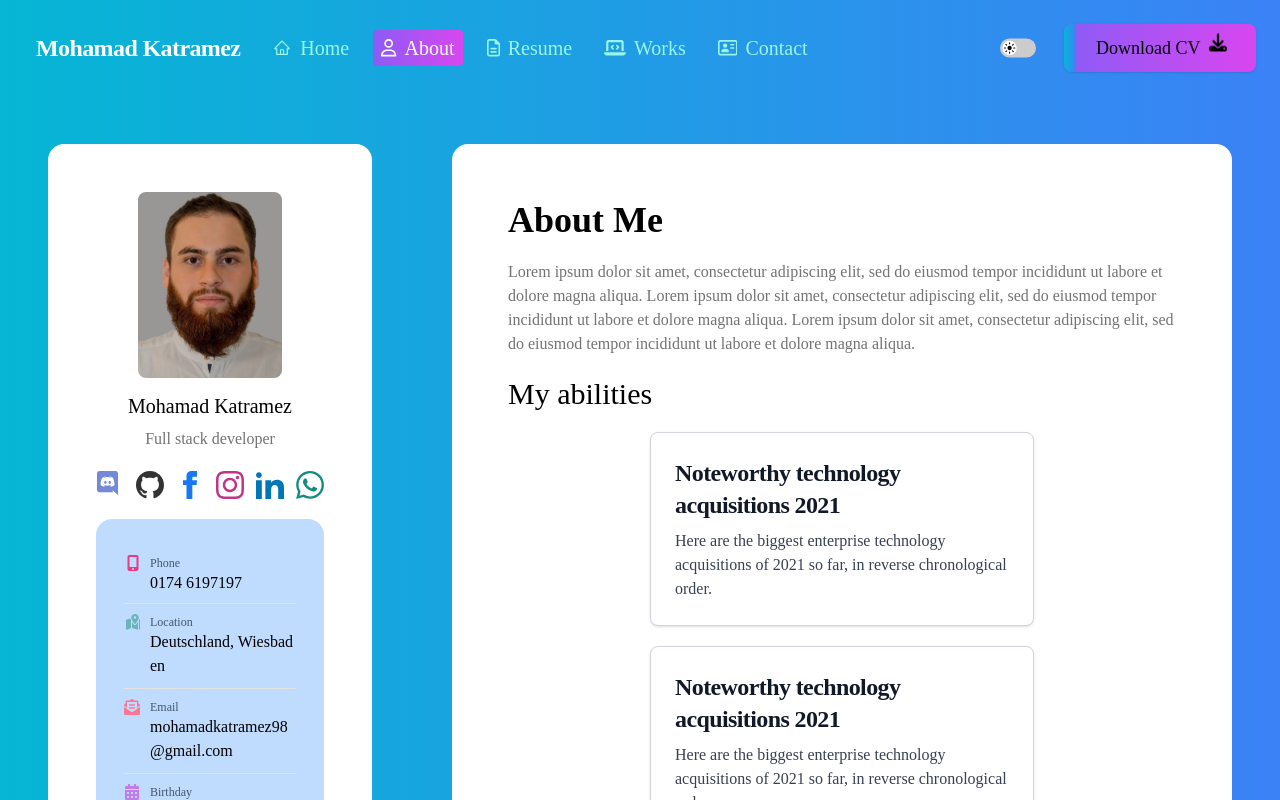
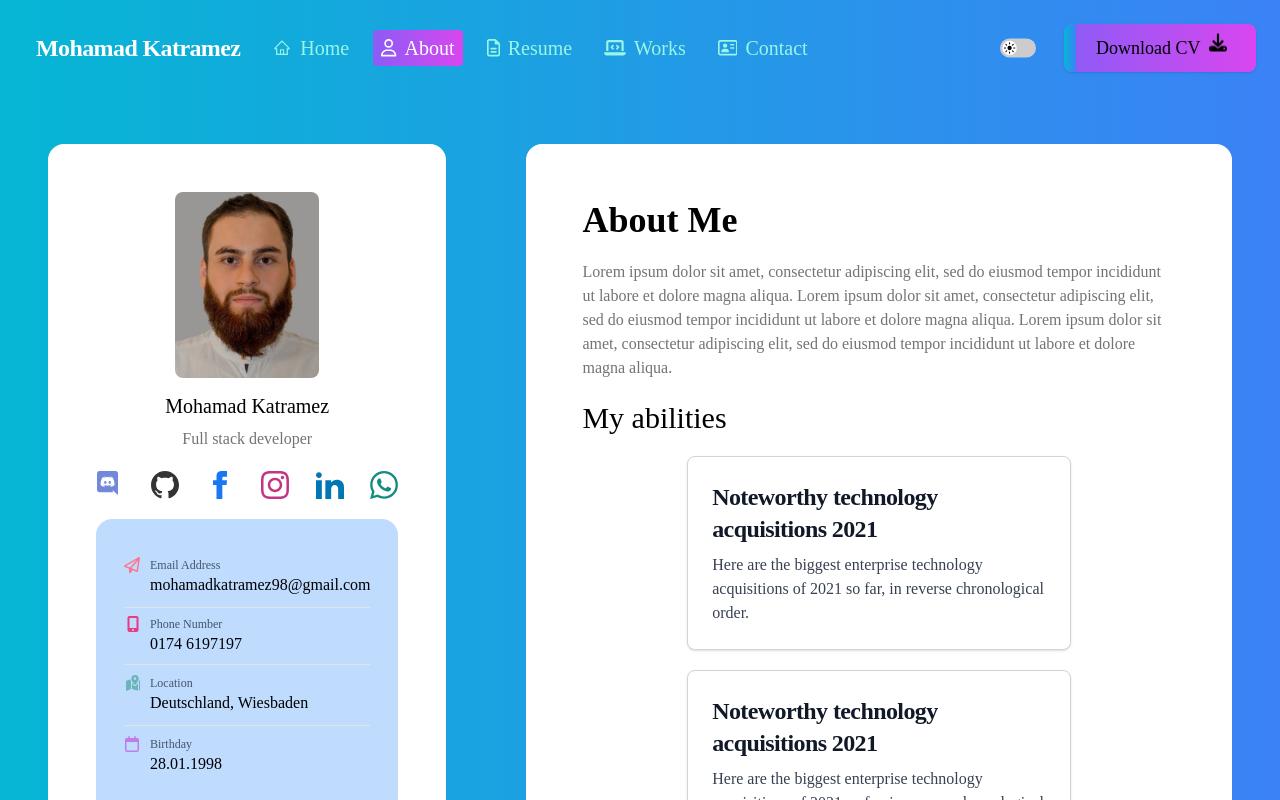
Before and after one commit to the1Lion/portfolio, a Vue app: page /about in a window 1280 px wide. Built offline with nearby package versions, Linux system fonts and the light colour scheme.

Commit message:
change style

```diff
--- a/src/components/Profile/ProfileContactInformation.vue
+++ b/src/components/Profile/ProfileContactInformation.vue
@@ -5,10 +5,28 @@ export default {
 </script>
 
 <template>
-  <div class="p-7 rounded-2xl mt-5 bg-blue-200 dark:bg-[#1D1D1D]">
+  <div class="p-7 rounded-2xl mt-5 bg-blue-200 dark:bg-[#1D1D1D] w-max">
+    <div class="flex py-2.5 border-b border-[#E3E3E3] dark:border-[#3D3A3A]"><span
+        class="flex-shrink-0 text-[#FD7590]">
+      <svg stroke="currentColor"
+           fill="currentColor"
+           stroke-width="0"
+           viewBox="0 0 512 512"
+           height="1em" width="1em"
+           xmlns="http://www.w3.org/2000/svg"><!--! Font Awesome Free 6.4.2 by @fontawesome - https://fontawesome.com License - https://fontawesome.com/license (Commercial License) Copyright 2023 Fonticons, Inc. --><path
+          d="M16.1 260.2c-22.6 12.9-20.5 47.3 3.6 57.3L160 376V479.3c0 18.1 14.6 32.7 32.7 32.7c9.7 0 18.9-4.3 25.1-11.8l62-74.3 123.9 51.6c18.9 7.9 40.8-4.5 43.9-24.7l64-416c1.9-12.1-3.4-24.3-13.5-31.2s-23.3-7.5-34-1.4l-448 256zm52.1 25.5L409.7 90.6 190.1 336l1.2 1L68.2 285.7zM403.3 425.4L236.7 355.9 450.8 116.6 403.3 425.4z"/></svg>
+    </span>
+      <div class="text-left ml-2.5"><p class="text-xs text-[#44566C] dark:text-[#A6A6A6]">Email Address</p>
+        <p class="dark:text-white break-all"><a class="hover:text-[#FA5252] duration-300 transition"
+                                                :href="'mailto:' + $constants.USER_EMAIL">{{
+            $constants.USER_EMAIL
+          }}</a>
+        </p></div>
+    </div>
     <div class="flex py-2 border-b border-[#E3E3E3] dark:border-[#3D3A3A]">
         <span
             class="flex-shrink-0 text-[#E93B81]">
+
         <svg stroke="currentColor"
              fill="currentColor"
              stroke-width="0"
@@ -16,7 +34,7 @@ export default {
              height="1em" width="1em" xmlns="http://www.w3.org/2000/svg"><!--! Font Awesome Free 6.4.2 by @fontawesome - https://fontawesome.com License - https://fontawesome.com/license (Commercial License) Copyright 2023 Fonticons, Inc. --><path
             d="M16 64C16 28.7 44.7 0 80 0H304c35.3 0 64 28.7 64 64V448c0 35.3-28.7 64-64 64H80c-35.3 0-64-28.7-64-64V64zM224 448a32 32 0 1 0 -64 0 32 32 0 1 0 64 0zM304 64H80V384H304V64z"/></svg>
       </span>
-      <div class="text-left ml-2.5"><p class="text-xs text-[#44566C] dark:text-[#A6A6A6]">Phone</p>
+      <div class="text-left ml-2.5"><p class="text-xs text-[#44566C] dark:text-[#A6A6A6]">Phone Number</p>
         <p class="dark:text-white break-all"><a class="hover:text-[#FA5252] duration-300 transition"
                                                 :href="'tel:' + $constants.PHONE_NUMBER">{{
             $constants.PHONE_NUMBER
@@ -38,28 +56,18 @@ export default {
             $constants.USER_COUNTRY
           }}</p></div>
     </div>
-    <div class="flex py-2.5 border-b border-[#E3E3E3] dark:border-[#3D3A3A]"><span
-        class="flex-shrink-0 text-[#FD7590]"><svg stroke="currentColor"
-                                                  fill="currentColor"
-                                                  stroke-width="0"
-                                                  viewBox="0 0 512 512"
-                                                  height="1em" width="1em"
-                                                  xmlns="http://www.w3.org/2000/svg"><path
-        d="M176 216h160c8.84 0 16-7.16 16-16v-16c0-8.84-7.16-16-16-16H176c-8.84 0-16 7.16-16 16v16c0 8.84 7.16 16 16 16zm-16 80c0 8.84 7.16 16 16 16h160c8.84 0 16-7.16 16-16v-16c0-8.84-7.16-16-16-16H176c-8.84 0-16 7.16-16 16v16zm96 121.13c-16.42 0-32.84-5.06-46.86-15.19L0 250.86V464c0 26.51 21.49 48 48 48h416c26.51 0 48-21.49 48-48V250.86L302.86 401.94c-14.02 10.12-30.44 15.19-46.86 15.19zm237.61-254.18c-8.85-6.94-17.24-13.47-29.61-22.81V96c0-26.51-21.49-48-48-48h-77.55c-3.04-2.2-5.87-4.26-9.04-6.56C312.6 29.17 279.2-.35 256 0c-23.2-.35-56.59 29.17-73.41 41.44-3.17 2.3-6 4.36-9.04 6.56H96c-26.51 0-48 21.49-48 48v44.14c-12.37 9.33-20.76 15.87-29.61 22.81A47.995 47.995 0 0 0 0 200.72v10.65l96 69.35V96h320v184.72l96-69.35v-10.65c0-14.74-6.78-28.67-18.39-37.77z"></path></svg></span>
-      <div class="text-left ml-2.5"><p class="text-xs text-[#44566C] dark:text-[#A6A6A6]">Email</p>
-        <p class="dark:text-white break-all"><a class="hover:text-[#FA5252] duration-300 transition"
-                                                :href="'mailto:' + $constants.USER_EMAIL">{{$constants.USER_EMAIL}}</a></p></div>
-    </div>
     <div class="flex py-2.5 undefined"><span
-        class="flex-shrink-0 text-[#C17CEB]"><svg stroke="currentColor"
-                                                  fill="currentColor"
-                                                  stroke-width="0"
-                                                  viewBox="0 0 448 512"
-                                                  height="1em" width="1em"
-                                                  xmlns="http://www.w3.org/2000/svg"><path
-        d="M0 464c0 26.5 21.5 48 48 48h352c26.5 0 48-21.5 48-48V192H0v272zm320-196c0-6.6 5.4-12 12-12h40c6.6 0 12 5.4 12 12v40c0 6.6-5.4 12-12 12h-40c-6.6 0-12-5.4-12-12v-40zm0 128c0-6.6 5.4-12 12-12h40c6.6 0 12 5.4 12 12v40c0 6.6-5.4 12-12 12h-40c-6.6 0-12-5.4-12-12v-40zM192 268c0-6.6 5.4-12 12-12h40c6.6 0 12 5.4 12 12v40c0 6.6-5.4 12-12 12h-40c-6.6 0-12-5.4-12-12v-40zm0 128c0-6.6 5.4-12 12-12h40c6.6 0 12 5.4 12 12v40c0 6.6-5.4 12-12 12h-40c-6.6 0-12-5.4-12-12v-40zM64 268c0-6.6 5.4-12 12-12h40c6.6 0 12 5.4 12 12v40c0 6.6-5.4 12-12 12H76c-6.6 0-12-5.4-12-12v-40zm0 128c0-6.6 5.4-12 12-12h40c6.6 0 12 5.4 12 12v40c0 6.6-5.4 12-12 12H76c-6.6 0-12-5.4-12-12v-40zM400 64h-48V16c0-8.8-7.2-16-16-16h-32c-8.8 0-16 7.2-16 16v48H160V16c0-8.8-7.2-16-16-16h-32c-8.8 0-16 7.2-16 16v48H48C21.5 64 0 85.5 0 112v48h448v-48c0-26.5-21.5-48-48-48z"></path></svg></span>
+        class="flex-shrink-0 text-[#C17CEB]">
+      <svg stroke="currentColor"
+           fill="currentColor"
+           stroke-width="0"
+           viewBox="0 0 448 512"
+           height="1em" width="1em"
+           xmlns="http://www.w3.org/2000/svg"><!--! Font Awesome Free 6.4.2 by @fontawesome - https://fontawesome.com License - https://fontawesome.com/license (Commercial License) Copyright 2023 Fonticons, Inc. --><path
+          d="M152 24c0-13.3-10.7-24-24-24s-24 10.7-24 24V64H64C28.7 64 0 92.7 0 128v16 48V448c0 35.3 28.7 64 64 64H384c35.3 0 64-28.7 64-64V192 144 128c0-35.3-28.7-64-64-64H344V24c0-13.3-10.7-24-24-24s-24 10.7-24 24V64H152V24zM48 192H400V448c0 8.8-7.2 16-16 16H64c-8.8 0-16-7.2-16-16V192z"/></svg>
+      </span>
       <div class="text-left ml-2.5"><p class="text-xs text-[#44566C] dark:text-[#A6A6A6]">Birthday</p>
-        <p class="dark:text-white break-all">{{$constants.USER_BIRTH_DAY}}</p></div>
+        <p class="dark:text-white break-all">{{ $constants.USER_BIRTH_DAY }}</p></div>
     </div>
   </div>
 </template>
```
